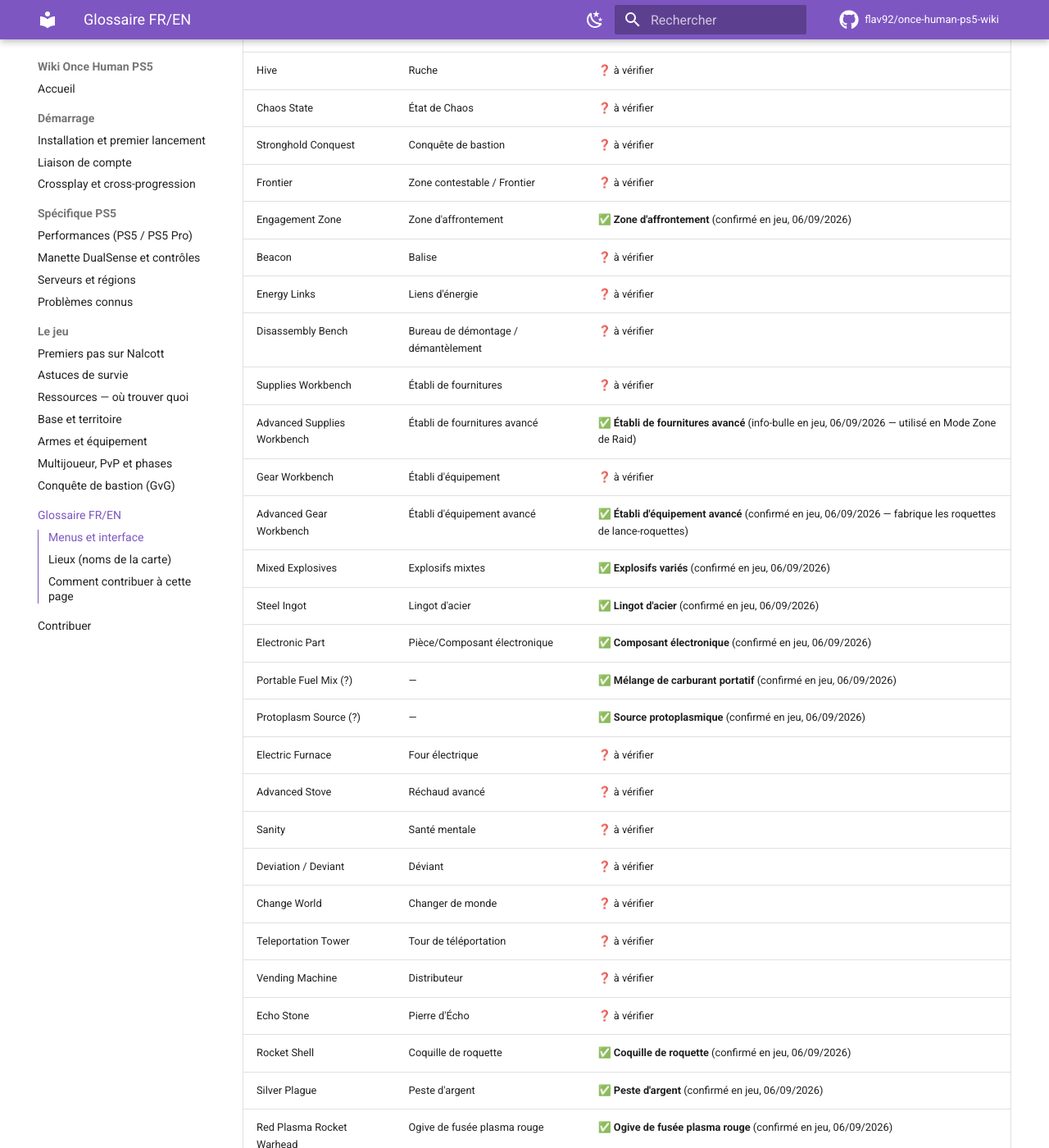
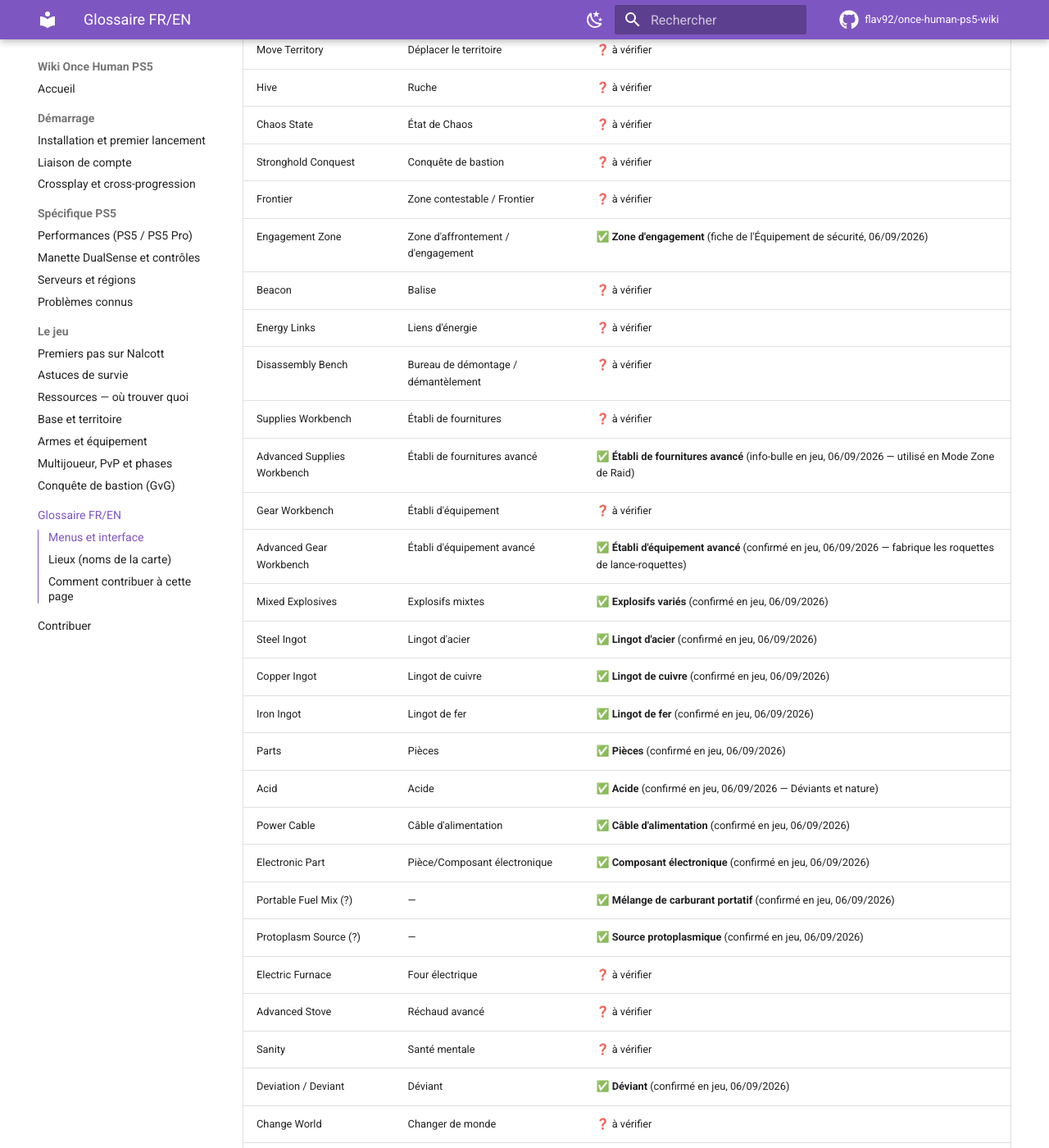
Before and after one commit to flav92/once-human-ps5-wiki, an MkDocs documentation site: the page built from docs/glossaire.md, in a window 1280 px wide and 1400 px high, scrolled down 924 px. Shown: the whole window at 82% size. Built offline with MkDocs 1.6.1 and Material for MkDocs 9.7.7, drawn with Linux system fonts in a browser that asks for light colours; comment, search, counter and statistics services are not loaded; some of the changed text lies outside the part shown.

Commit message:
Équipement de sécurité : fiche et recette officielles relevées en jeu PS5
Co-Authored-By: Claude Fable 5 <noreply@anthropic.com>
Claude-Session: https://claude.ai/code/session_01TCxfqbazixhXZqmCd3gYVk

```diff
--- a/docs/glossaire.md
+++ b/docs/glossaire.md
@@ -17,14 +17,14 @@ Quand le nom exact PS5 est confirmé, les pages du wiki sont mises à jour pour
 | Journey | Périple (Voyage) | ❓ à vérifier |
 | Build Mode | Mode construction | ❓ à vérifier |
 | Facilities → Outdoor Facilities | Installations → Installations extérieures | ❓ à vérifier |
-| Security Equipment | Équipement de sécurité | ❓ à vérifier |
+| Security Equipment | Équipement de sécurité | ✅ **Équipement de sécurité** (confirmé en jeu, 06/09/2026 — « pour gérer les droits de zone d'engagement ») |
 | Territory | Territoire | ❓ à vérifier |
 | Move Territory | Déplacer le territoire | ❓ à vérifier |
 | Hive | Ruche | ❓ à vérifier |
 | Chaos State | État de Chaos | ❓ à vérifier |
 | Stronghold Conquest | Conquête de bastion | ❓ à vérifier |
 | Frontier | Zone contestable / Frontier | ❓ à vérifier |
-| Engagement Zone | Zone d'affrontement | ✅ **Zone d'affrontement** (confirmé en jeu, 06/09/2026) |
+| Engagement Zone | Zone d'affrontement / d'engagement | ✅ **Zone d'engagement** (fiche de l'Équipement de sécurité, 06/09/2026) |
 | Beacon | Balise | ❓ à vérifier |
 | Energy Links | Liens d'énergie | ❓ à vérifier |
 | Disassembly Bench | Bureau de démontage / démantèlement | ❓ à vérifier |
@@ -34,13 +34,18 @@ Quand le nom exact PS5 est confirmé, les pages du wiki sont mises à jour pour
 | Advanced Gear Workbench | Établi d'équipement avancé | ✅ **Établi d'équipement avancé** (confirmé en jeu, 06/09/2026 — fabrique les roquettes de lance-roquettes) |
 | Mixed Explosives | Explosifs mixtes | ✅ **Explosifs variés** (confirmé en jeu, 06/09/2026) |
 | Steel Ingot | Lingot d'acier | ✅ **Lingot d'acier** (confirmé en jeu, 06/09/2026) |
+| Copper Ingot | Lingot de cuivre | ✅ **Lingot de cuivre** (confirmé en jeu, 06/09/2026) |
+| Iron Ingot | Lingot de fer | ✅ **Lingot de fer** (confirmé en jeu, 06/09/2026) |
+| Parts | Pièces | ✅ **Pièces** (confirmé en jeu, 06/09/2026) |
+| Acid | Acide | ✅ **Acide** (confirmé en jeu, 06/09/2026 — Déviants et nature) |
+| Power Cable | Câble d'alimentation | ✅ **Câble d'alimentation** (confirmé en jeu, 06/09/2026) |
 | Electronic Part | Pièce/Composant électronique | ✅ **Composant électronique** (confirmé en jeu, 06/09/2026) |
 | Portable Fuel Mix (?) | — | ✅ **Mélange de carburant portatif** (confirmé en jeu, 06/09/2026) |
 | Protoplasm Source (?) | — | ✅ **Source protoplasmique** (confirmé en jeu, 06/09/2026) |
 | Electric Furnace | Four électrique | ❓ à vérifier |
 | Advanced Stove | Réchaud avancé | ❓ à vérifier |
 | Sanity | Santé mentale | ❓ à vérifier |
-| Deviation / Deviant | Déviant | ❓ à vérifier |
+| Deviation / Deviant | Déviant | ✅ **Déviant** (confirmé en jeu, 06/09/2026) |
 | Change World | Changer de monde | ❓ à vérifier |
 | Teleportation Tower | Tour de téléportation | ❓ à vérifier |
 | Vending Machine | Distributeur | ❓ à vérifier |
```
Also changed, not shown: docs/jeu/conquete-bastion.md (+9 -1 lines).
